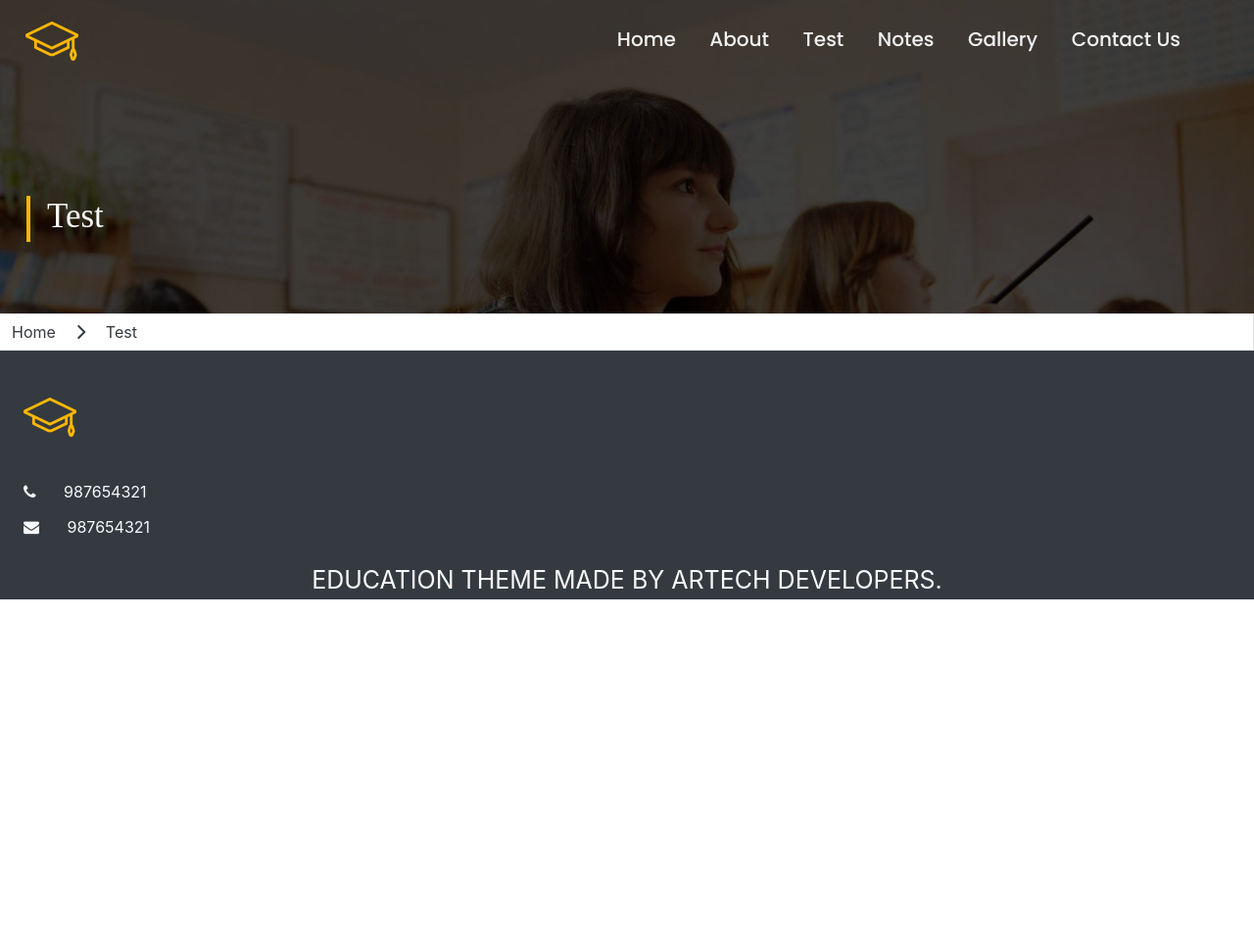
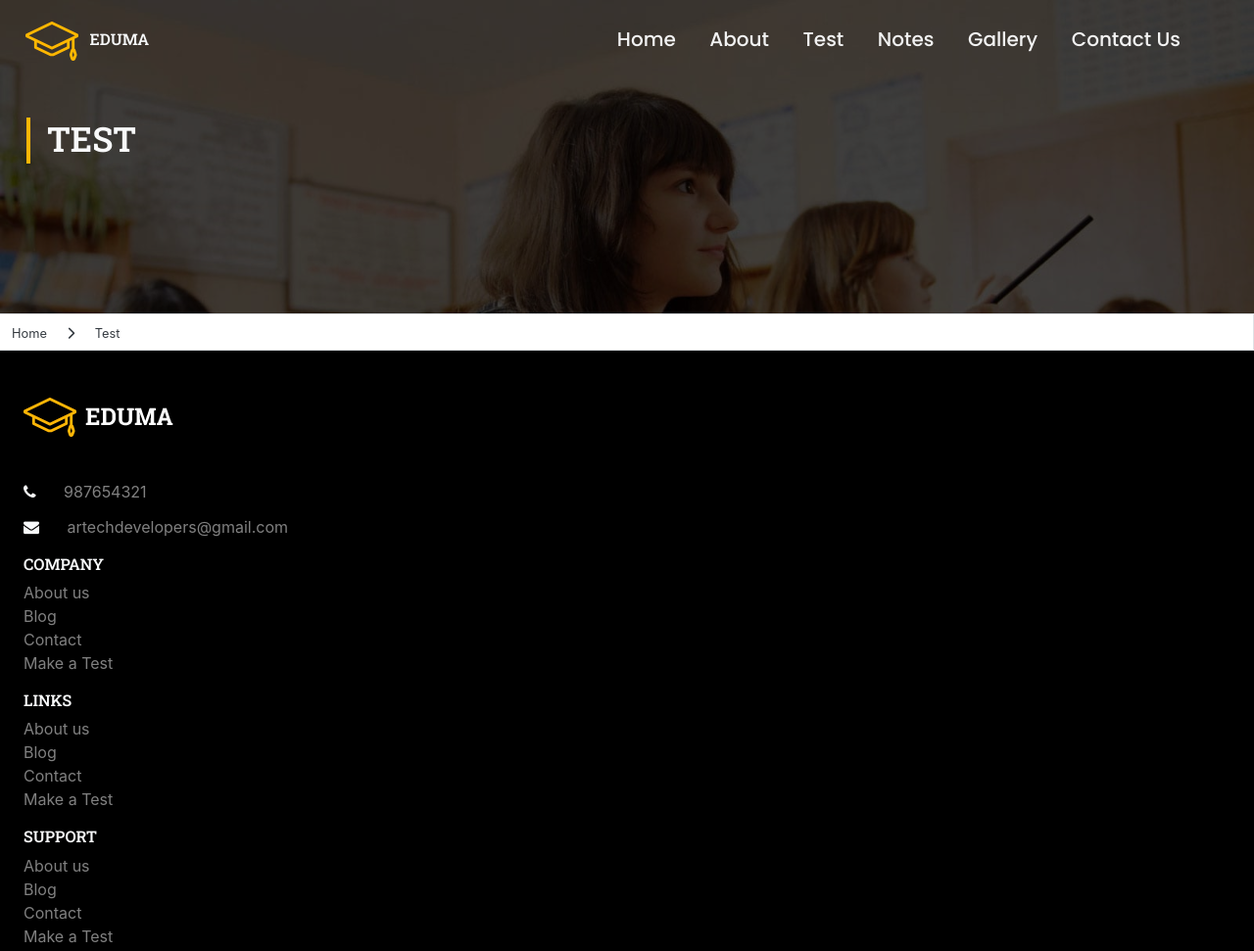
Before and after one commit to TusharGupta-bit/eduma, a plain HTML site: page test.html in a window 1280 px wide. Shown: the top 971 px of the page at 98% size. Before the commit the page ends 800 px from the top, so only its background shows below. Drawn offline with nearby package versions, Linux system fonts and the light colour scheme.

Commit message:
Update test.html

```diff
--- a/test.html
+++ b/test.html
@@ -8,59 +8,75 @@
     <link rel="stylesheet" href="style.css">
     <link rel="stylesheet" href="https://stackpath.bootstrapcdn.com/bootstrap/4.5.0/css/bootstrap.min.css"
         integrity="sha384-9aIt2nRpC12Uk9gS9baDl411NQApFmC26EwAOH8WgZl5MYYxFfc+NcPb1dKGj7Sk" crossorigin="anonymous">
-    <link href="https://fonts.googleapis.com/css2?family=PT+Serif:wght@700&display=swap" rel="stylesheet">
+        <link href="https://fonts.googleapis.com/css2?family=Roboto+Slab:wght@600&display=swap" rel="stylesheet">
     <script src="https://kit.fontawesome.com/a076d05399.js"></script>
     <link rel="stylesheet" href="https://cdnjs.cloudflare.com/ajax/libs/font-awesome/4.7.0/css/font-awesome.min.css">
 </head>
 
 <body>
     <section class="background-contact-form">
-        <nav>
+        <nav class="nav-bar-others position-fixed">
             <input type="checkbox" id="check">
-            <label for="check" class="checkbtn">
-                <i class="fas fa-bars"></i>
+            <label for="check" class="checkbtn ">
+                <i class="fas fa-bars hamburger-others"></i>
             </label>
-            <label class="logo"><img src="images/logo.png" alt=""></label>
+            <label class="logo" id="logo"><img src="images/logo.png" alt=""> <span class="text-light logo-name-others">EDUMA</span></label>
             <ul>
-                <li><a class="active" href="index.html">Home</a></li>
-                <li><a href="about.html">About</a></li>
-                <li><a href="test.html">Test</a></li>
-                <li><a href="notes.html">Notes</a></li>
-                <li><a href="gallery.html">Gallery</a></li>
-                <li><a href="contact.html">Contact Us</a></li>
+                <li><a class="nav-hover" href="index.html">Home</a></li>
+                <li><a class="nav-hover" href="about.html">About</a></li>
+                <li><a class="nav-hover" href="test.html">Test</a></li>
+                <li><a class="nav-hover" href="notes.html">Notes</a></li>
+                <li><a class="nav-hover" href="gallery.html">Gallery</a></li>
+                <li><a class="nav-hover" href="contact.html">Contact Us</a></li>
             </ul>
         </nav>
-        <h1 class="text-light ml-5 contact-heading">Test</h1>
+        <h1 class="text-light ml-5 contact-heading">TEST</h1>
     </section>
     <div class="page-link">
-        <span><a href="index.html" class="text-dark">Home</a></span>
-        <span><i class="fas fa-chevron-right ml-3 text-dark"></i></span>
+        <span><a href="index.html" class="text-dark"><small>Home</small></a></span>
+        <span><small><i class="fas fa-chevron-right ml-3 text-dark"></i></small></span>
 
-        <span><a href="gallery.html" class="text-dark ml-3">Test</a></span>
+        <span><a href="gallery.html" class="text-dark ml-3"><small>Test</small></a></span>
 
     </div>
      <!-- >...............  GALLERY SECTION BEGINS  ..........<-->
 
 
    <!-- Footer Section -->
-<section class="bg-dark">
+<section class="Footer">
     <div >
-        <img src="/images/logo.png" class="mt-5 ml-4" alt="">
+        <img src="images/logo-footer.png" class="mt-5 ml-4" alt="">
         <div class="text-light">
             <i class="fa fa-phone mx-4 mt-5 " aria-hidden="true" ></i>
-            <span class="phone-no">987654321</span>
+            <span class="footer-heading">987654321</span>
         </div>
         <div class="text-light">
             <i class="fa fa-envelope mx-4 mt-3" aria-hidden="true" ></i>
-            <span class="phone-no">987654321</span>
+            <span class="footer-heading">artechdevelopers@gmail.com</span>
         </div>
+        <h6 class="text-light mx-4 mt-3 footer-main-heading">COMPANY</h6>
+        <div class="footer-heading mx-4">About us</div>
+        <div class="footer-heading mx-4">Blog</div>
+        <div class="footer-heading mx-4">Contact</div>
+        <div class="footer-heading mx-4">Make a Test</div>
+        <h6 class="text-light mx-4 mt-3 footer-main-heading">LINKS</h6>
+        <div class="footer-heading mx-4">About us</div>
+        <div class="footer-heading mx-4">Blog</div>
+        <div class="footer-heading mx-4">Contact</div>
+        <div class="footer-heading mx-4">Make a Test</div>
+        <h6 class="text-light mx-4 mt-3 footer-main-heading">SUPPORT</h6>
+        <div class="footer-heading mx-4">About us</div>
+        <div class="footer-heading mx-4">Blog</div>
+        <div class="footer-heading mx-4">Contact</div>
+        <div class="footer-heading mx-4">Make a Test</div>
     </div>
     <p class="text-light text-center watermark mt-4">EDUCATION THEME MADE BY ARTECH DEVELOPERS.</p>
     </section>
+    <img src="background-2.jpg" class="img-fluid footer-img" alt="Responsive image">
+
 
 
     <!-- JAVASCRIPT SECTION -->
-    <script src="custom.js"></script>
     <script src="https://code.jquery.com/jquery-3.5.1.slim.min.js"
     integrity="sha384-DfXdz2htPH0lsSSs5nCTpuj/zy4C+OGpamoFVy38MVBnE+IbbVYUew+OrCXaRkfj"
     crossorigin="anonymous"></script>
@@ -70,6 +86,7 @@
     <script src="https://stackpath.bootstrapcdn.com/bootstrap/4.5.0/js/bootstrap.min.js"
     integrity="sha384-OgVRvuATP1z7JjHLkuOU7Xw704+h835Lr+6QL9UvYjZE3Ipu6Tp75j7Bh/kR0JKI"
     crossorigin="anonymous"></script>
+    <script src="custom.js"></script>
 
 </body>
 
```
Lines whose indentation alone changed are shown as unchanged.
